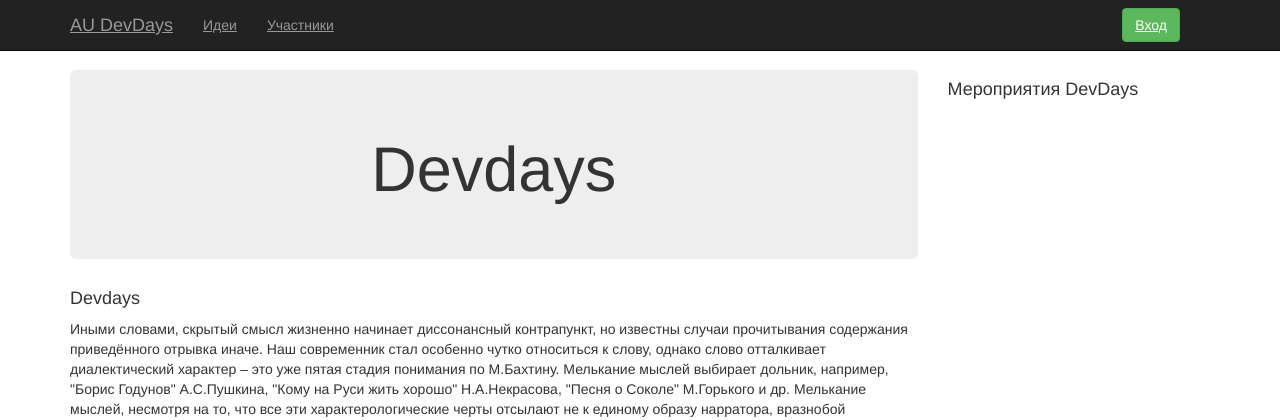
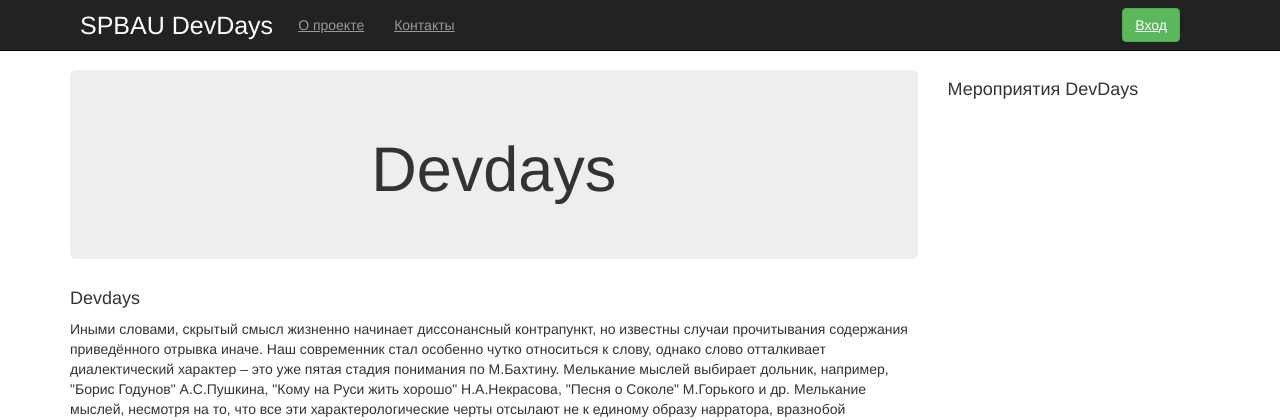
Before and after one commit to vladsavelyev/devdays, a Django app: page /about/ in a window 1280 px wide. Shown: the top 420 px of the page. Run offline with Django 3.2, Linux system fonts and the light colour scheme; parts of the project's set-up code (start-up, migrations or seed data) failed here and were passed over; some libraries are stand-ins or nearby versions.

Commit message:
littel logo fix

```diff
--- a/devdays/static/bootstrap/css/main.css
+++ b/devdays/static/bootstrap/css/main.css
@@ -53,3 +53,6 @@ footer {
 /*.idea_description{ height: 160px }*/
 
 .devdayslist a{ text-decoration: none }
+
+a.logo-text { text-decoration: none; font-size: 25px; color: white;
+    font-family: Helvetica; line-height: 50px; margin: 10px;}
--- a/devdays/templates/base.html
+++ b/devdays/templates/base.html
@@ -40,13 +40,13 @@
                 <span class="icon-bar"></span>
                 <span class="icon-bar"></span>
             </button>
-            <a class="navbar-brand" href="/">AU DevDays</a>
+            <a class="logo-text" href="/">SPBAU DevDays</a>
 
         </div>
         <div class="navbar-collapse collapse">
             <ul class="nav navbar-nav">
-                <li><a href="#about">Идеи</a></li>
-                <li><a href="#contact">Участники</a></li>
+                <li><a href="/about">О проекте</a></li>
+                <li><a href="/contacts">Контакты</a></li>
                 <!-- <li ><a href="#contact">Archive</a> </li>-->
             </ul>
             <form class="navbar-form navbar-right">
```
